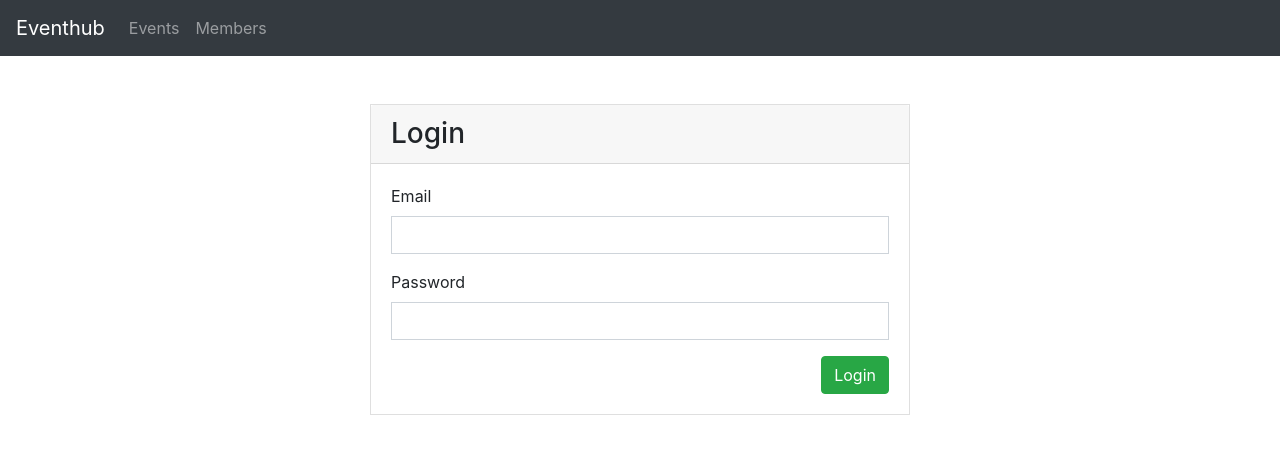
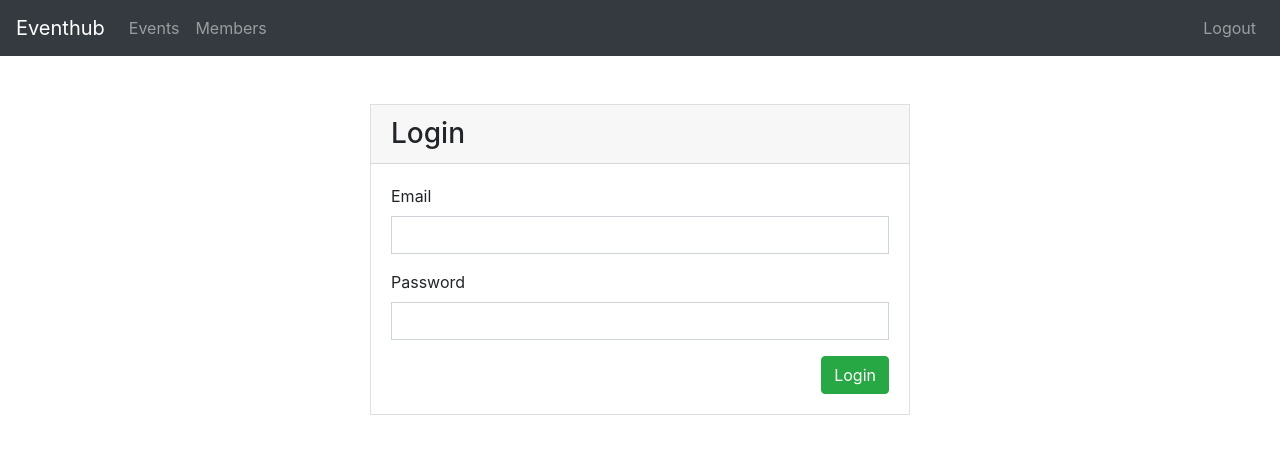
Before and after one commit to sabinbogati1/Angular-Authentication, an Angular app in the folder ngApp/: page /login in a window 1280 px wide. Shown: the top 454 px of the page. Built offline with nearby package versions, Linux system fonts and the light colour scheme; sample sign-in values are in the browser's storage.

Commit message:
implementing logout..

```diff
--- a/ngApp/src/app/app.component.html
+++ b/ngApp/src/app/app.component.html
@@ -13,11 +13,11 @@
         <a class="nav-link" routerLink="/special" routerLinkActive="active">Members</a>
       </li>
     </ul>
-    <!-- <ul class="navbar-nav">
+    <ul class="navbar-nav">
         <a class="nav-link" *ngIf="!_authService.loggedIn()" routerLink="/login" routerLinkActive="active">Login</a>
         <a class="nav-link" *ngIf="!_authService.loggedIn()" routerLink="/register" routerLinkActive="active">Register</a>
         <a class="nav-link" style="cursor:pointer" *ngIf="_authService.loggedIn()" (click)="_authService.logoutUser()">Logout</a>
-    </ul> -->
+    </ul>
   </div>
 </nav>
 <div class="container">
--- a/ngApp/src/app/app.component.ts
+++ b/ngApp/src/app/app.component.ts
@@ -1,4 +1,5 @@
 import { Component } from '@angular/core';
+import { AuthService} from "./auth.service";
 
 @Component({
   selector: 'app-root',
@@ -7,4 +8,7 @@ import { Component } from '@angular/core';
 })
 export class AppComponent {
   title = 'ngApp';
+
+  constructor(private _authService:AuthService){}
+
 }
--- a/ngApp/src/app/auth.service.ts
+++ b/ngApp/src/app/auth.service.ts
@@ -28,4 +28,9 @@ export class AuthService {
     return localStorage.getItem("token");
   }
 
+  logoutUser() {
+    localStorage.removeItem("token");
+  }
+
+
 }
```
